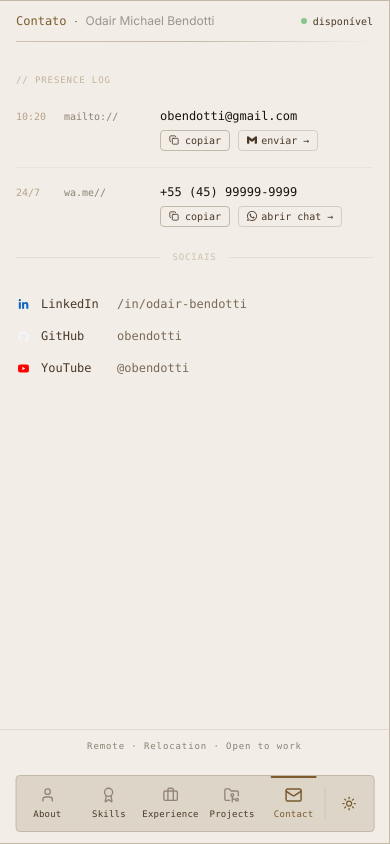
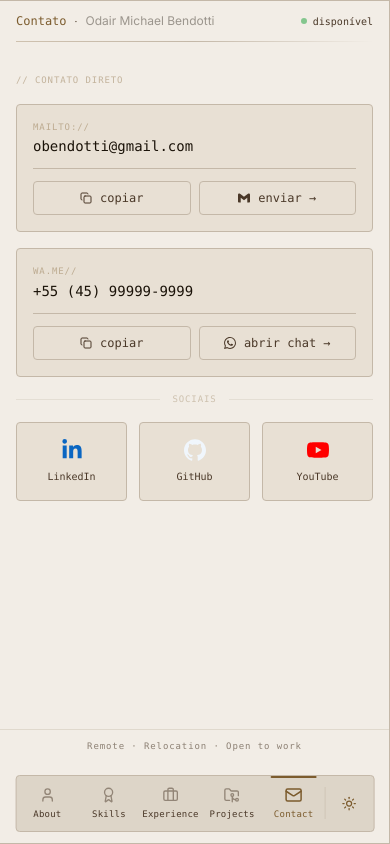
Before and after one commit to odairmichaelbendotti/personal-portfolio, a React (Vite) app in the folder frontend/: page / in a window 390 px wide. Both pictures are taken after a click on the button "Contact". Built offline with nearby package versions, Linux system fonts and the light colour scheme.

Commit message:
feat: redesign Contact mobile layout with cards and social grid

```diff
--- a/frontend/src/components/Content/Contact.tsx
+++ b/frontend/src/components/Content/Contact.tsx
@@ -60,7 +60,7 @@ const Contact = () => {
     <ContentLayout>
       <div className="h-full w-full flex flex-col overflow-hidden bg-content-bg pb-20 md:pb-0">
 
-        {/* Header slim */}
+        {/* Header slim — shared */}
         <motion.div
           initial={{ opacity: 0, y: -4 }}
           animate={{ opacity: 1, y: 0 }}
@@ -81,8 +81,139 @@ const Contact = () => {
           <div className="mt-3 h-px bg-linear-to-r from-accent/30 via-default-border to-transparent" />
         </motion.div>
 
-        {/* Body */}
-        <div className="flex-1 overflow-y-auto scrollbar-hide px-4 py-5">
+        {/* ── MOBILE BODY ─────────────────────────────────────────── */}
+        <div className="md:hidden flex-1 overflow-y-auto scrollbar-hide px-4 py-5 flex flex-col gap-4">
+
+          <p className="font-mono text-[9px] text-accent/40 uppercase tracking-widest">
+            // contato direto
+          </p>
+
+          {/* Email card */}
+          <motion.div
+            initial={{ opacity: 0, y: 6 }}
+            animate={{ opacity: 1, y: 0 }}
+            transition={{ duration: 0.25, delay: 0.08 }}
+            className="rounded-sm border p-4 flex flex-col gap-3"
+            style={{ borderColor: "var(--color-default-border)", backgroundColor: "var(--color-background)" }}
+          >
+            <div className="flex flex-col gap-0.5">
+              <span className="font-mono text-[9px] text-accent/40 uppercase tracking-widest">mailto://</span>
+              <span className="font-mono text-sm font-medium text-text-primary">{directContact.email}</span>
+            </div>
+            <div className="flex gap-2 border-t pt-3" style={{ borderColor: "var(--color-default-border)" }}>
+              <button
+                onClick={() => handleCopy(directContact.email, "email")}
+                className="flex-1 flex items-center justify-center gap-2 font-mono text-xs py-2 border rounded-sm cursor-pointer transition-colors duration-150"
+                style={{
+                  borderColor: isCopied("email") ? "rgba(40,167,69,0.4)" : "var(--color-default-border)",
+                  color: isCopied("email") ? "var(--color-success)" : "var(--color-text-secondary)",
+                }}
+              >
+                <AnimatePresence mode="wait">
+                  {isCopied("email") ? (
+                    <motion.span key="check" initial={{ scale: 0 }} animate={{ scale: 1 }} exit={{ scale: 0 }}>
+                      <Check size={12} />
+                    </motion.span>
+                  ) : (
+                    <motion.span key="copy" initial={{ scale: 0 }} animate={{ scale: 1 }} exit={{ scale: 0 }}>
+                      <Copy size={12} />
+                    </motion.span>
+                  )}
+                </AnimatePresence>
+                {isCopied("email") ? "copiado" : "copiar"}
+              </button>
+              <a
+                href={`mailto:${directContact.email}`}
+                className="flex-1 flex items-center justify-center gap-2 font-mono text-xs py-2 border rounded-sm cursor-pointer transition-colors duration-150"
+                style={{ borderColor: "var(--color-default-border)", color: "var(--color-text-secondary)" }}
+              >
+                <SiGmail size={12} />
+                enviar →
+              </a>
+            </div>
+          </motion.div>
+
+          {/* Phone card */}
+          <motion.div
+            initial={{ opacity: 0, y: 6 }}
+            animate={{ opacity: 1, y: 0 }}
+            transition={{ duration: 0.25, delay: 0.16 }}
+            className="rounded-sm border p-4 flex flex-col gap-3"
+            style={{ borderColor: "var(--color-default-border)", backgroundColor: "var(--color-background)" }}
+          >
+            <div className="flex flex-col gap-0.5">
+              <span className="font-mono text-[9px] text-accent/40 uppercase tracking-widest">wa.me//</span>
+              <span className="font-mono text-sm font-medium text-text-primary">{directContact.phone}</span>
+            </div>
+            <div className="flex gap-2 border-t pt-3" style={{ borderColor: "var(--color-default-border)" }}>
+              <button
+                onClick={() => handleCopy(directContact.phone, "phone")}
+                className="flex-1 flex items-center justify-center gap-2 font-mono text-xs py-2 border rounded-sm cursor-pointer transition-colors duration-150"
+                style={{
+                  borderColor: isCopied("phone") ? "rgba(40,167,69,0.4)" : "var(--color-default-border)",
+                  color: isCopied("phone") ? "var(--color-success)" : "var(--color-text-secondary)",
+                }}
+              >
+                <AnimatePresence mode="wait">
+                  {isCopied("phone") ? (
+                    <motion.span key="check" initial={{ scale: 0 }} animate={{ scale: 1 }} exit={{ scale: 0 }}>
+                      <Check size={12} />
+                    </motion.span>
+                  ) : (
+                    <motion.span key="copy" initial={{ scale: 0 }} animate={{ scale: 1 }} exit={{ scale: 0 }}>
+                      <Copy size={12} />
+                    </motion.span>
+                  )}
+                </AnimatePresence>
+                {isCopied("phone") ? "copiado" : "copiar"}
+              </button>
+              <a
+                href={`https://wa.me/${directContact.whatsapp}`}
+                target="_blank"
+                rel="noopener noreferrer"
+                className="flex-1 flex items-center justify-center gap-2 font-mono text-xs py-2 border rounded-sm cursor-pointer transition-colors duration-150"
+                style={{ borderColor: "var(--color-default-border)", color: "var(--color-text-secondary)" }}
+              >
+                <SiWhatsapp size={12} />
+                abrir chat →
+              </a>
+            </div>
+          </motion.div>
+
+          {/* Sociais divider */}
+          <div className="flex items-center gap-3">
+            <div className="h-px flex-1 bg-default-border/30" />
+            <span className="font-mono text-[9px] text-accent/30 uppercase tracking-widest">sociais</span>
+            <div className="h-px flex-1 bg-default-border/30" />
+          </div>
+
+          {/* Social grid 3 cols */}
+          <div className="grid grid-cols-3 gap-3">
+            {socialLinks.map((link, index) => {
+              const Icon = link.icon;
+              return (
+                <motion.a
+                  key={link.id}
+                  href={link.url}
+                  target="_blank"
+                  rel="noopener noreferrer"
+                  initial={{ opacity: 0, y: 6 }}
+                  animate={{ opacity: 1, y: 0 }}
+                  transition={{ duration: 0.2, delay: 0.3 + index * 0.06 }}
+                  className="flex flex-col items-center justify-center gap-2 py-4 rounded-sm border cursor-pointer"
+                  style={{ borderColor: "var(--color-default-border)", backgroundColor: "var(--color-background)" }}
+                >
+                  <Icon size={22} style={{ color: link.color }} />
+                  <span className="font-mono text-[10px] text-text-secondary">{link.name}</span>
+                </motion.a>
+              );
+            })}
+          </div>
+
+        </div>
+
+        {/* ── DESKTOP BODY ────────────────────────────────────────── */}
+        <div className="hidden md:block flex-1 overflow-y-auto scrollbar-hide px-4 py-5">
 
           <p className="font-mono text-[9px] text-accent/40 uppercase tracking-widest mb-5">
             // presence log
@@ -222,7 +353,7 @@ const Contact = () => {
 
         </div>
 
-        {/* Footer */}
+        {/* Footer — shared */}
         <motion.div
           initial={{ opacity: 0 }}
           animate={{ opacity: 1 }}
```
